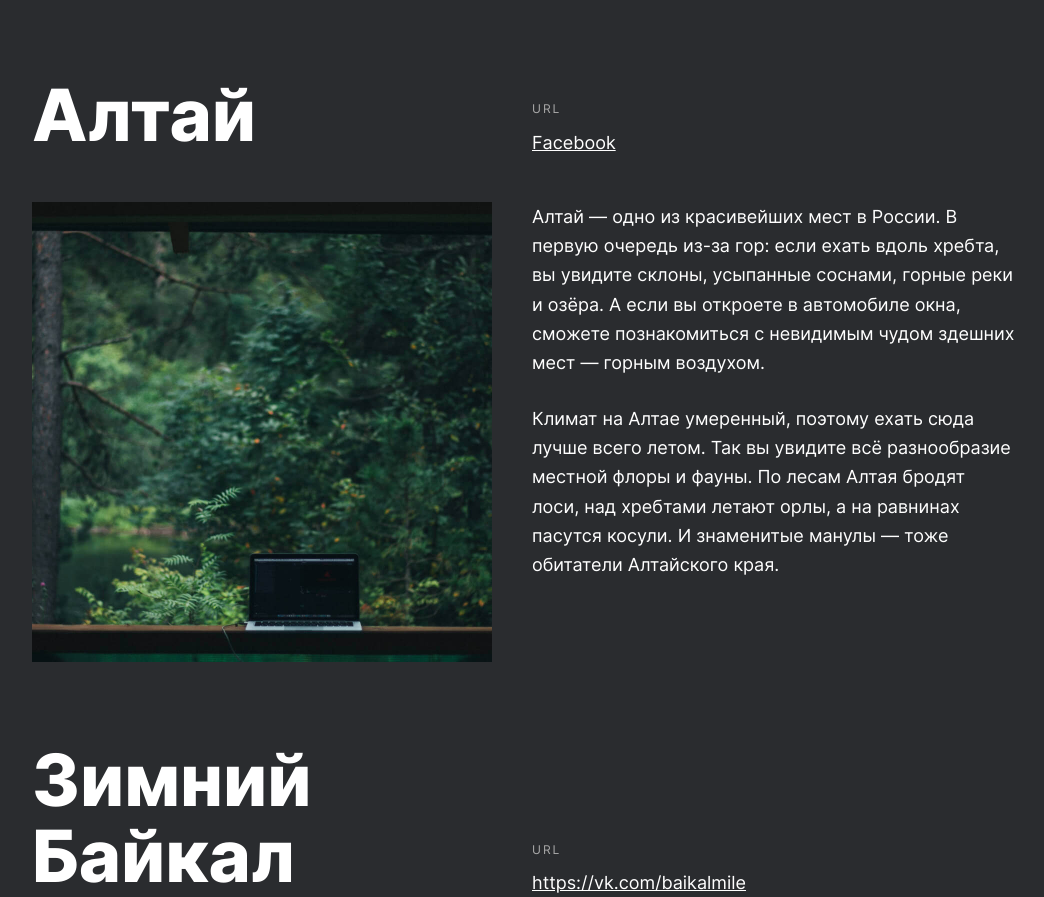
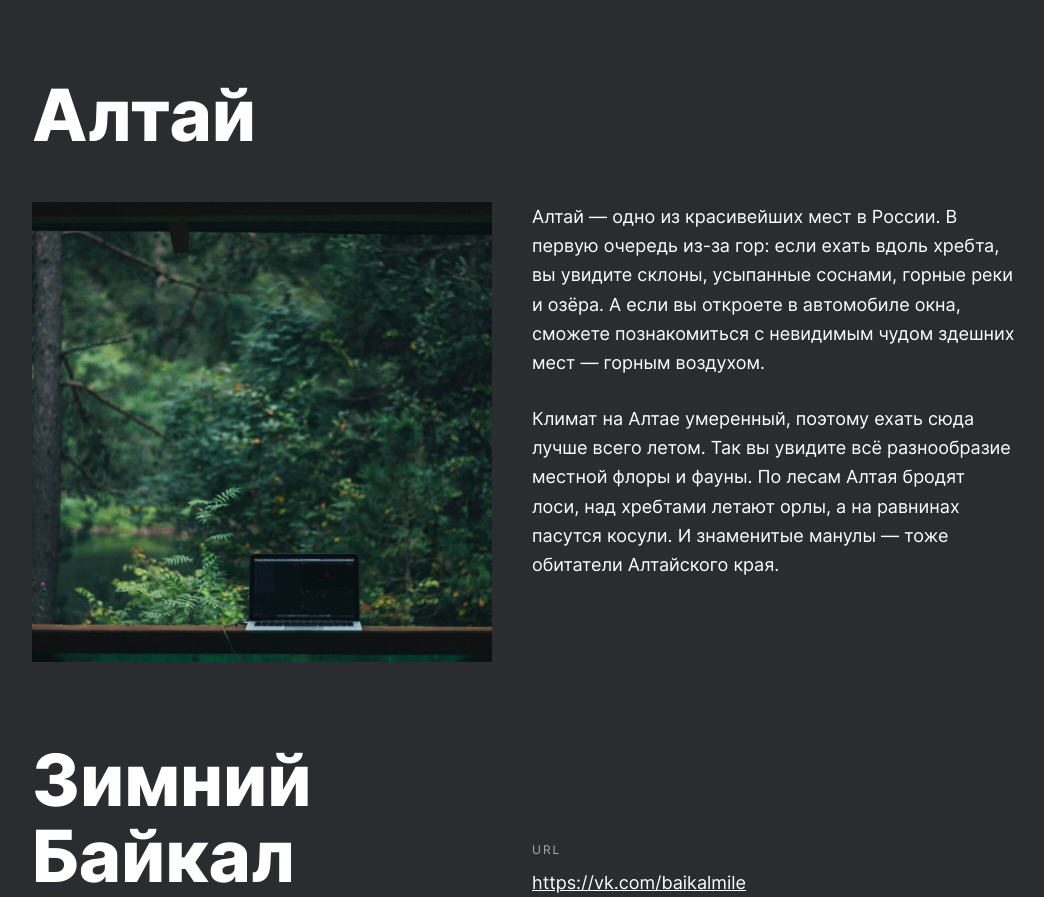
Before and after one commit to Oleeesya/russian-travel, a plain HTML site: page index.html in a window 1280 px wide. Shown: the part 3840-4737 px from the top of the page, without its empty margins (116-1160 px from the left). Drawn offline with Linux system fonts and the light colour scheme.

Commit message:
убрала ссылки

```diff
--- a/index.html
+++ b/index.html
@@ -137,9 +137,6 @@
                     </h2>
                     <img class="place__image" src="sprint-3-images/place-altai.jpg" alt="Алтай">
                     <div class="place__website">
-                        <p class="place__url-heading">URL</p>
-                        <a href="https://www.facebook.com/vera.bashmakova/posts/10156011613718822"
-                            class="place__link place__link_active" target="_blank">Facebook</a>
                     </div>
                     <div class="place__paragraphs">
                         <p class="place__paragraph">Алтай — одно из красивейших мест в
```
